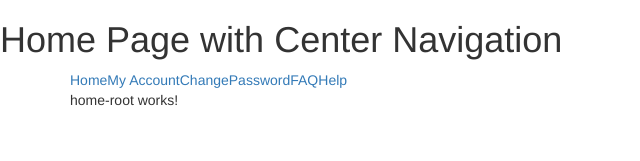
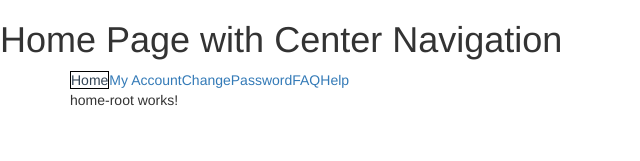
Before and after one commit to Nova-Prime/Components, an Angular app: page / in a window 1280 px wide. Shown: the top 161 px of the page, without its empty margins (0-640 px from the left). Built offline with nearby package versions, Linux system fonts and the light colour scheme.

Commit message:
Page Navigation

```diff
--- a/src/app/app.routes.home.ts
+++ b/src/app/app.routes.home.ts
@@ -10,7 +10,7 @@ import { RouterModule, Routes } from '@angular/router';
 export const HomeRouting: Routes = [
     {
         path: '', component: HomeComponent, children: [
-            { path: '', component: HomeRootComponent },
+            { path: '', component: HomeRootComponent, pathMatch: 'full' },
             { path: 'account', component: AccountComponent },
             { path: 'faq', component: FaqComponent },
             { path: 'help', component: HelpComponent },
--- a/src/app/app.routes.ts
+++ b/src/app/app.routes.ts
@@ -11,7 +11,7 @@ import { RouterModule, Routes } from '@angular/router';
 
 const route: Routes = [
     ...HomeRouting,
-    { path: 'home', redirectTo: '', pathMatch: 'full' },
+    { path: '', redirectTo: '', pathMatch: 'full' },
     { path: 'login', component: LoginComponent },
     { path: 'forgotusername', component: ForgotUsernameComponent },
     { path: 'forgotpassword', component: ForgotPasswordComponent },
--- a/src/app/home/home.component.css
+++ b/src/app/home/home.component.css
@@ -0,0 +1,5 @@
+.active{
+    color: #345;
+    border: 1px solid black;
+
+}
--- a/src/app/home/home.component.html
+++ b/src/app/home/home.component.html
@@ -1,11 +1,11 @@
 <h1> Home Page with Center Navigation</h1>
 <div class="container">
   <nav>
-    <a routerLink="/" routerLinkActive="active">Home</a>
-    <a routerLink="/account">My Account</a>
-    <a routerLink="/changepassword">ChangePassword</a>
-    <a routerLink="/faq">FAQ</a>
-    <a routerLink="/help">Help</a>
+    <a routerLink="/" routerLinkActive="active" [routerLinkActiveOptions]="{ exact: true }">Home</a>
+    <a routerLink="/account" routerLinkActive="active">My Account</a>
+    <a routerLink="/changepassword" routerLinkActive="active">ChangePassword</a>
+    <a routerLink="/faq" routerLinkActive="active">FAQ</a>
+    <a routerLink="/help" routerLinkActive="active">Help</a>
   </nav>
 
   <router-outlet></router-outlet>
```
